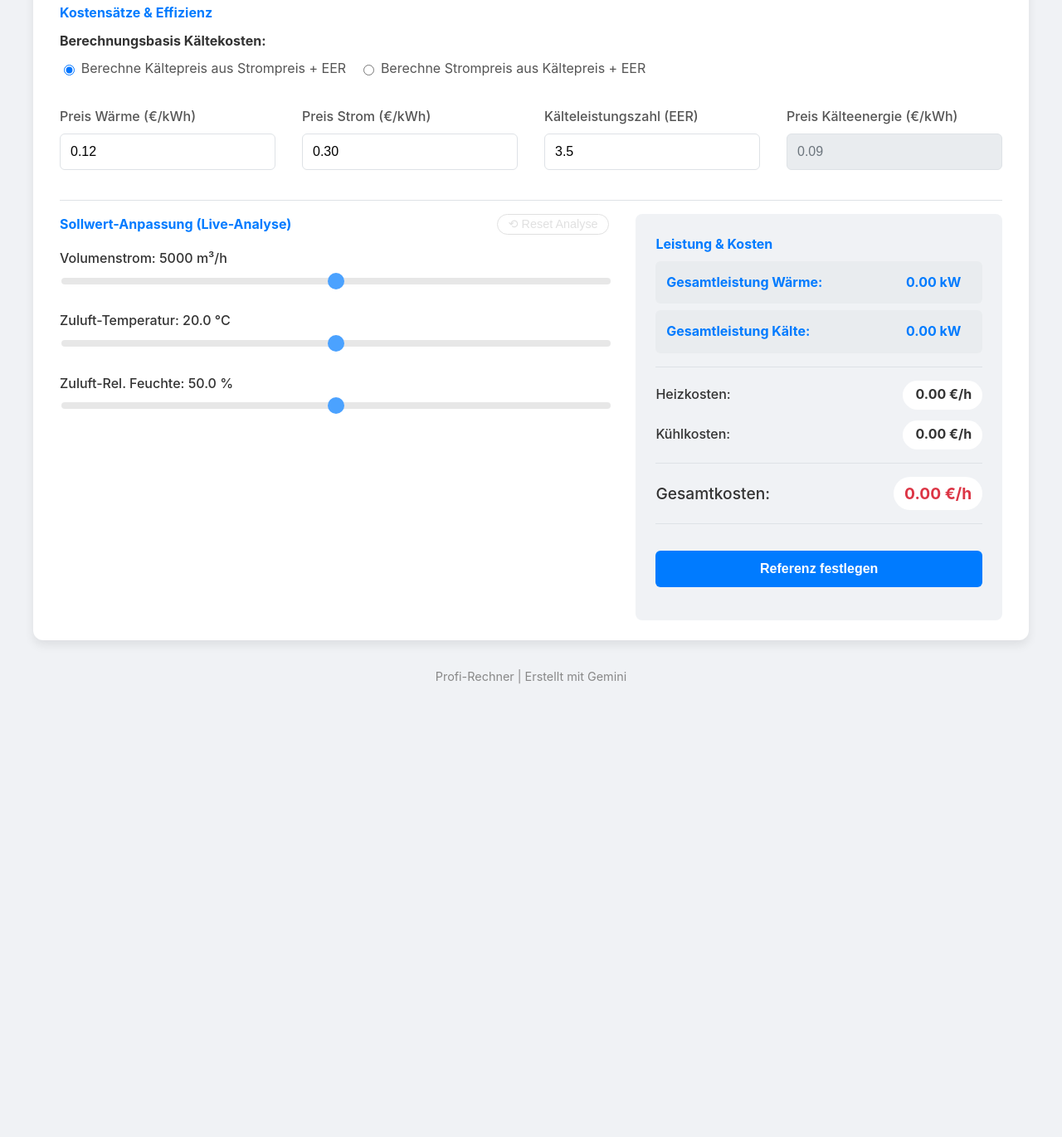
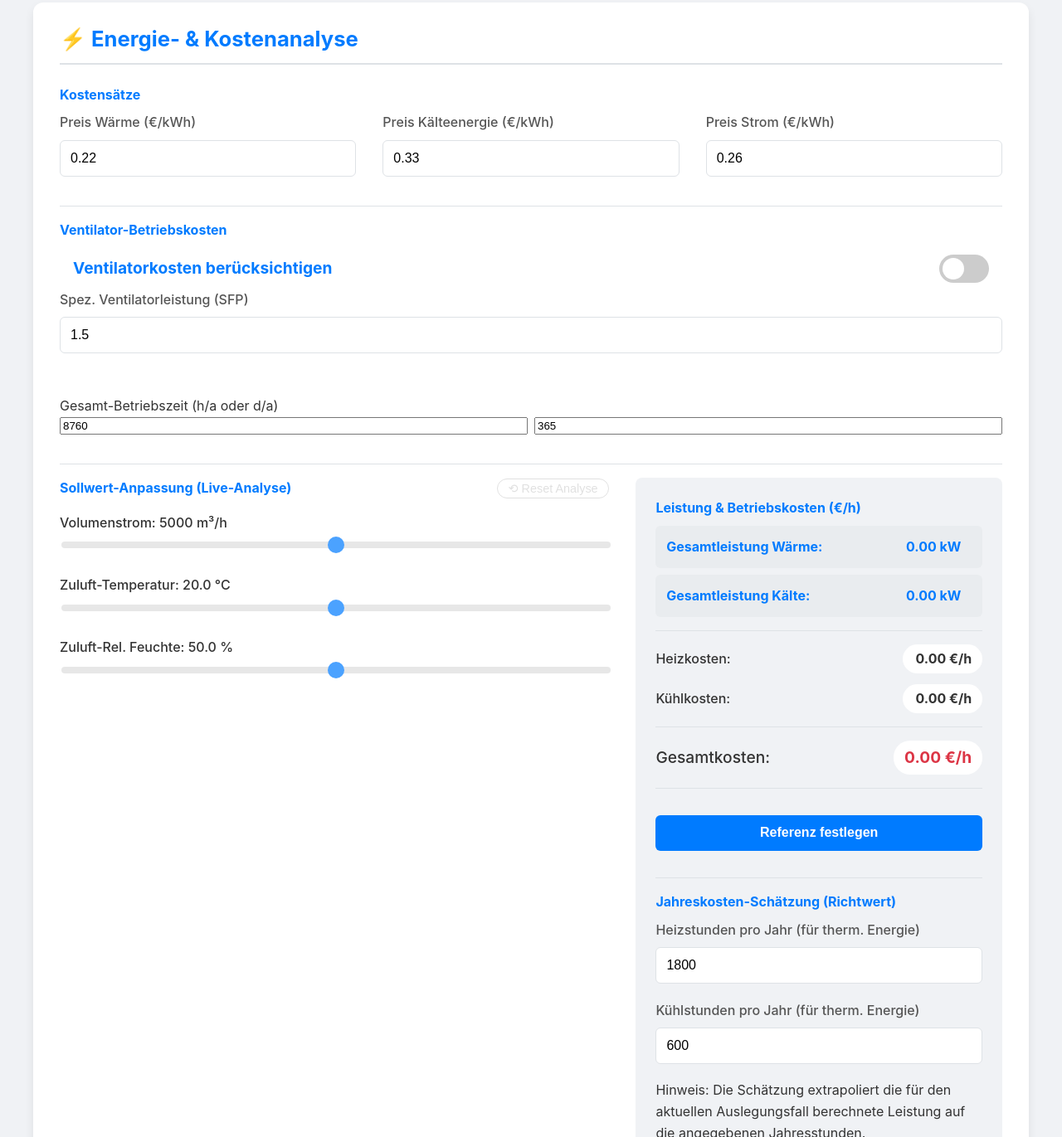
Before and after one commit to Oktaederim/RLTProzess5, a plain HTML site: page index.html in a window 1280 px wide. Shown: the part 1429-2800 px from the top of the page at 83% size. Before the commit the page ends 2294 px from the top, so only its background shows below. Drawn offline with Linux system fonts and the light colour scheme.

Commit message:
Update index.html
Code1

```diff
--- a/index.html
+++ b/index.html
@@ -30,11 +30,11 @@
                     </label>
                 </div>
                 <div class="input-group" id="kuehlmodusWrapper">
-                    <label for="kuehlmodus">Kühlmodus</label>
-                    <select id="kuehlmodus">
-                        <option value="dehumidify" selected>Kühlen & Entfeuchten</option>
-                        <option value="sensible">Nur Kühlen (sensibel)</option>
-                    </select>
+                    <label>Kühlmodus</label>
+                    <div class="radio-group">
+                        <label><input type="radio" name="kuehlmodus" value="dehumidify" checked> Kühlen & Entfeuchten</label>
+                        <label><input type="radio" name="kuehlmodus" value="sensible"> Nur Kühlen (sensibel)</label>
+                    </div>
                 </div>
             </div>
             <hr>
@@ -47,7 +47,7 @@
                     </div>
                     <div class="input-group">
                         <label for="rhAussen">Relative Feuchte (%)</label>
-                        <input type="number" id="rhAussen" value="60.0" step="0.1" min="10" max="100">
+                        <input type="number" id="rhAussen" value="50.0" step="0.1" min="0" max="100">
                     </div>
                 </div>
 
@@ -55,7 +55,7 @@
                     <h4>💨 Zuluft (Sollwert)</h4>
                     <div class="input-group">
                         <label for="tempZuluft">Temperatur (°C)</label>
-                        <input type="number" id="tempZuluft" value="20.0" step="0.1" min="10" max="60">
+                        <input type="number" id="tempZuluft" value="20.0" step="0.1" min="0" max="60">
                     </div>
                     <div class="input-group" id="sollFeuchteWrapper">
                         <label>
@@ -65,7 +65,7 @@
                                 <option value="x">Absolute Feuchte (g/kg)</option>
                             </select>
                         </label>
-                        <input type="number" id="rhZuluft" value="60.0" step="0.1" min="10" max="100">
+                        <input type="number" id="rhZuluft" value="50.0" step="0.1" min="0" max="100">
                         <input type="number" id="xZuluft" value="7.26" step="0.1" class="hidden">
                     </div>
                 </div>
@@ -74,25 +74,28 @@
                     <h4>🔧 Anlagenparameter</h4>
                      <div class="input-group">
                         <label for="volumenstrom">Luft-Volumenstrom (m³/h)</label>
-                        <input type="number" id="volumenstrom" value="5000" step="100" min="500" max="500000">
+                        <input type="number" id="volumenstrom" value="5000" step="100" min="0" max="500000">
                     </div>
                     <div class="input-group">
                         <label for="druck">Luftdruck (hPa)</label>
                         <input type="number" id="druck" value="1013.25" step="0.1" min="950" max="1050">
                     </div>
+                </div>
+            </div>
+             <hr>
+             <div class="grid-container water-temp-grid">
                  <div class="input-group-inline">
                     <label>Heizwasser T (°C V/R)</label>
                     <div>
-                            <input type="number" id="tempHeizVorlauf" value="70" step="1" min="20" max="95">
-                            <input type="number" id="tempHeizRuecklauf" value="50" step="1" min="20" max="95">
+                        <input type="number" id="tempHeizVorlauf" value="70" step="1" min="0" max="95">
+                        <input type="number" id="tempHeizRuecklauf" value="50" step="1" min="0" max="95">
                     </div>
                 </div>
                  <div class="input-group-inline">
                     <label>Kühlwasser T (°C V/R)</label>
                     <div>
-                            <input type="number" id="tempKuehlVorlauf" value="8" step="1" min="1" max="20">
-                            <input type="number" id="tempKuehlRuecklauf" value="13" step="1" min="1" max="20">
-                        </div>
+                        <input type="number" id="tempKuehlVorlauf" value="8" step="1" min="0" max="20">
+                        <input type="number" id="tempKuehlRuecklauf" value="13" step="1" min="0" max="20">
                     </div>
                 </div>
             </div>
@@ -131,19 +134,33 @@
         <div class="card" id="analysis-card">
             <h2>⚡ Energie- & Kostenanalyse</h2>
             <div class="cost-inputs-wrapper">
-                 <h4>Kostensätze & Effizienz</h4>
-                 <div class="input-group radio-group-wrapper">
-                    <label>Berechnungsbasis Kältekosten:</label>
-                    <div class="radio-group">
-                        <label><input type="radio" name="kaeltebasis" value="strom_eer" checked> Berechne Kältepreis aus Strompreis + EER</label>
-                        <label><input type="radio" name="kaeltebasis" value="kaelte_eer"> Berechne Strompreis aus Kältepreis + EER</label>
+                 <h4>Kostensätze</h4>
+                 <div class="grid-container cost-inputs-grid">
+                    <div class="input-group"><label for="preisWaerme">Preis Wärme (€/kWh)</label><input type="number" id="preisWaerme" value="0.22" step="0.01"></div>
+                    <div class="input-group"><label for="preisKaelte">Preis Kälteenergie (€/kWh)</label><input type="number" id="preisKaelte" value="0.33" step="0.01"></div>
+                    <div class="input-group"><label for="preisStrom">Preis Strom (€/kWh)</label><input type="number" id="preisStrom" value="0.26" step="0.01"></div>
+                </div>
+                <hr>
+                <h4>Ventilator-Betriebskosten</h4>
+                <div class="switch-container">
+                    <label for="fanCostActive" class="switch-label">Ventilatorkosten berücksichtigen</label>
+                    <label class="switch">
+                        <input type="checkbox" id="fanCostActive">
+                        <span class="slider round"></span>
+                    </label>
+                </div>
+                 <div class="grid-container fan-cost-grid">
+                     <div class="input-group">
+                         <label for="sfp">Spez. Ventilatorleistung (SFP)</label>
+                         <input type="number" id="sfp" value="1.5" step="0.1" min="0">
+                     </div>
+                      <div class="input-group-inline">
+                        <label>Gesamt-Betriebszeit (h/a oder d/a)</label>
+                        <div>
+                            <input type="number" id="betriebsstundenGesamt" value="8760" step="10" min="0" title="Gesamt-Betriebsstunden pro Jahr">
+                             <input type="number" id="betriebstageGesamt" value="365" step="1" min="0" title="Gesamt-Betriebstage pro Jahr">
                         </div>
                     </div>
-                 <div class="grid-container cost-inputs-grid">
-                    <div class="input-group"><label for="preisWaerme">Preis Wärme (€/kWh)</label><input type="number" id="preisWaerme" value="0.12" step="0.01"></div>
-                    <div class="input-group"><label for="preisStrom">Preis Strom (€/kWh)</label><input type="number" id="preisStrom" value="0.30" step="0.01"></div>
-                    <div class="input-group"><label for="eer">Kälteleistungszahl (EER)</label><input type="number" id="eer" value="3.5" step="0.1"></div>
-                     <div class="input-group"><label for="preisKaelte" title="Preis für eine thermische Kilowattstunde Kälte, z.B. bei Fernkälte.">Preis Kälteenergie (€/kWh)</label><input type="number" id="preisKaelte" value="0.09" step="0.01" readonly></div>
                 </div>
             </div>
             <hr>
@@ -156,19 +173,36 @@
                     <div class="slider-group"><label>Volumenstrom: <span id="volumenstromLabel">5000</span> m³/h</label><input type="range" id="volumenstromSlider" min="2500" max="7500" step="100" value="5000"></div>
                      <div class="slider-group"><label>Zuluft-Temperatur: <span id="tempZuluftLabel">20.0</span> °C</label><input type="range" id="tempZuluftSlider" min="14" max="26" step="0.1" value="20.0"></div>
                      <div class="slider-group" id="rhZuluftSliderGroup"><label>Zuluft-Rel. Feuchte: <span id="rhZuluftLabel">50.0</span> %</label><input type="range" id="rhZuluftSlider" min="30" max="70" step="0.5" value="50.0"></div>
-                    <div id="reference-details" class="invisible"><hr><div class="cost-display change"><span class="cost-label">Δ Kosten:</span><span class="cost-value" id="kostenAenderung">--</span></div><div class="cost-display change parameter"><span class="cost-label">Δ Temperatur:</span><span class="cost-value" id="tempAenderung">--</span></div><div class="cost-display change parameter"><span class="cost-label">Δ Feuchte:</span><span class="cost-value" id="rhAenderung">--</span></div><div class="cost-display change parameter"><span class="cost-label">Δ Volumenstrom:</span><span class="cost-value" id="volumenAenderung">--</span></div></div>
+                    <div id="reference-details" class="invisible"><hr><div class="cost-display change reference"><span class="cost-label">Referenzkosten:</span><span class="cost-value" id="kostenReferenz">--</span></div><div class="cost-display change"><span class="cost-label">Δ Kosten:</span><span class="cost-value" id="kostenAenderung">--</span></div><div class="cost-display change parameter"><span class="cost-label">Δ Temperatur:</span><span class="cost-value" id="tempAenderung">--</span></div><div class="cost-display change parameter"><span class="cost-label">Δ Feuchte:</span><span class="cost-value" id="rhAenderung">--</span></div><div class="cost-display change parameter"><span class="cost-label">Δ Volumenstrom:</span><span class="cost-value" id="volumenAenderung">--</span></div></div>
                 </div>
                 <div class="cost-output-section">
-                    <h4>Leistung & Kosten</h4>
+                    <h4>Leistung & Betriebskosten (€/h)</h4>
                     <div class="cost-display power-summary"><span class="cost-label">Gesamtleistung Wärme:</span><span class="cost-value" id="gesamtleistungWaerme">0.00 kW</span></div>
                     <div class="cost-display power-summary"><span class="cost-label">Gesamtleistung Kälte:</span><span class="cost-value" id="gesamtleistungKaelte">0.00 kW</span></div>
                     <hr>
                     <div class="cost-display"><span class="cost-label">Heizkosten:</span><span class="cost-value" id="kostenHeizung">0.00 €/h</span></div>
                     <div class="cost-display"><span class="cost-label">Kühlkosten:</span><span class="cost-value" id="kostenKuehlung">0.00 €/h</span></div>
+                    <div class="cost-display fan-cost-display hidden"><span class="cost-label">Ventilatorkosten:</span><span class="cost-value" id="kostenVentilator">0.00 €/h</span></div>
                     <hr>
                     <div class="cost-display total"><span class="cost-label">Gesamtkosten:</span><span class="cost-value" id="kostenGesamt">0.00 €/h</span></div>
                     <hr>
                     <button id="setReferenceBtn">Referenz festlegen</button>
+                    <hr class="section-divider">
+                    <h4 class="annual-cost-header">Jahreskosten-Schätzung (Richtwert)</h4>
+                    <div class="input-group">
+                        <label for="stundenHeizen">Heizstunden pro Jahr (für therm. Energie)</label>
+                        <input type="number" id="stundenHeizen" value="1800" step="10" min="0">
+                    </div>
+                    <div class="input-group">
+                        <label for="stundenKuehlen">Kühlstunden pro Jahr (für therm. Energie)</label>
+                        <input type="number" id="stundenKuehlen" value="600" step="10" min="0">
+                    </div>
+                    <p class="info-text">Hinweis: Die Schätzung extrapoliert die für den aktuellen Auslegungsfall berechnete Leistung auf die angegebenen Jahresstunden.</p>
+                    <div class="cost-display"><span class="cost-label">Jahreskosten Wärme:</span><span class="cost-value" id="jahreskostenWaerme">0 €/a</span></div>
+                    <div class="cost-display"><span class="cost-label">Jahreskosten Kälte:</span><span class="cost-value" id="jahreskostenKaelte">0 €/a</span></div>
+                    <div class="cost-display fan-cost-display hidden"><span class="cost-label">Jahreskosten Ventilator:</span><span class="cost-value" id="jahreskostenVentilator">0 €/a</span></div>
+                    <hr>
+                    <div class="cost-display total"><span class="cost-label">Gesamtkosten / Jahr:</span><span class="cost-value" id="jahreskostenGesamt">0 €/a</span></div>
                 </div>
             </div>
         </div>
```
Lines whose indentation alone changed are shown as unchanged.
